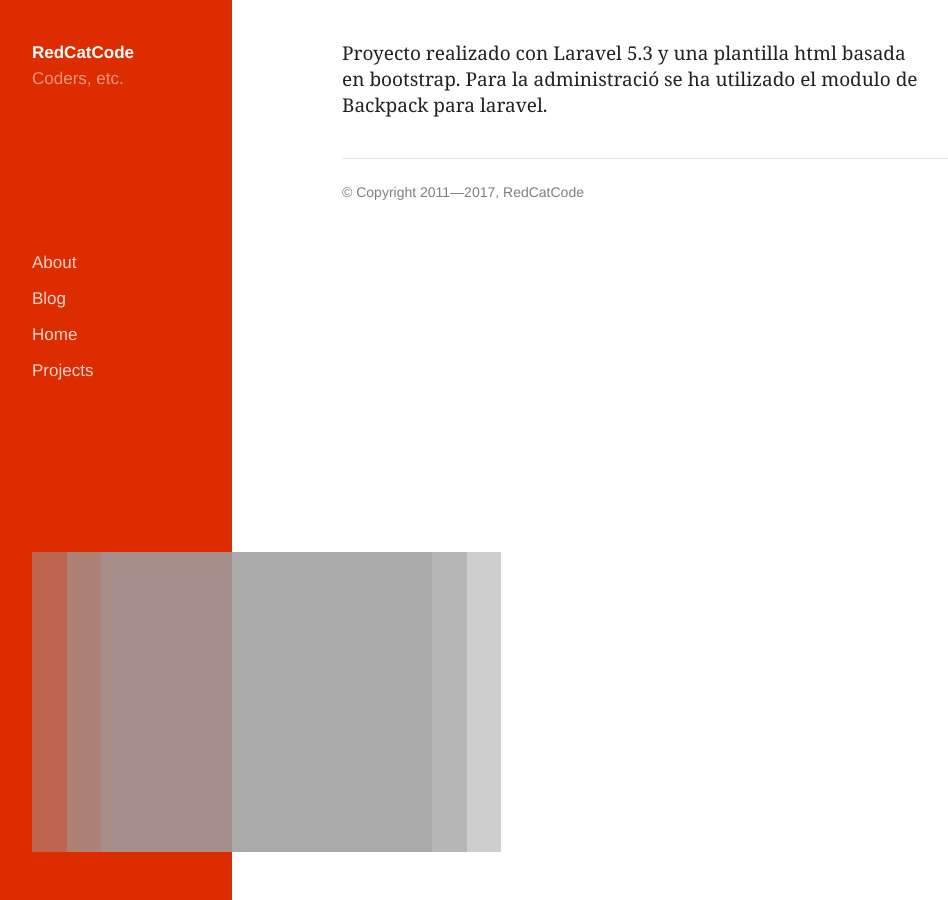
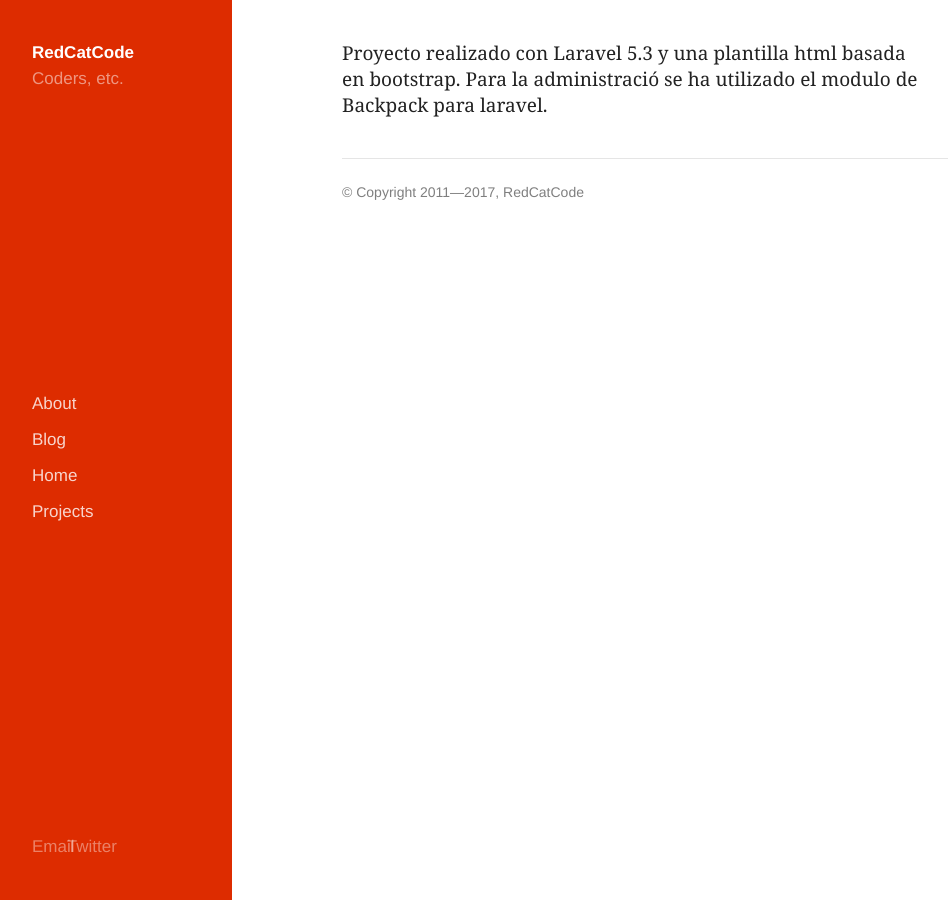
Before and after one commit to ewiggin/redcatcode-website, a Jekyll site: the page built from _projects/obres-i-serveis-carmelo.markdown, in a window 1280 px wide. Shown: the whole page, without its empty margins (8-956 px from the left). Built offline with Jekyll 4.4.1, drawn with Linux system fonts in a browser that asks for light colours; some web fonts are replaced.

Commit message:
new updates

```diff
--- a/_includes/header.html
+++ b/_includes/header.html
@@ -17,12 +17,11 @@
       </a>
       <nav role="main">
         {% for page in site.pages %}
-            <a href="{{page.url}}">{{page.title}}</a>
+            <a href="{{page.url  | relative_url }}">{{page.title}}</a>
         {% endfor %}
       </nav>
       <ul class="social">
-          <li><a href="mailto:mario@redcatcode.com"><img src="/images/mail.svg" alt="Email"></a></li>
-          <li><a href="http://instagram.com/frankchimero"><img src="/images/instagram.svg" alt="Instagram"></a></li>
-          <li><a href="http://twitter.com/frank_chimero"><img src="/images/twitter.svg" alt="Twitter"></a></li>
+          <li><a href="mailto:mario@redcatcode.com">Email</li>
+          <li><a href="http://twitter.com/frank_chimero">Twitter</a></li>
       </ul>
     </header>
--- a/_layouts/projects.html
+++ b/_layouts/projects.html
@@ -1,14 +1,14 @@
 {% include header.html %}
   <article>
     <header>
-      <a href="/projects/"><h2>Proyectos</h2></a>
+      <a href="{{ page.url | relative_url }}"><h2>Proyectos</h2></a>
       Estoy disponible para nuevos proyectos a partir de Marzo 2017
     </header>
     <div class="projectlist">
       {% for project in site.projects %}
         <div class="item">
           <a href="{{project.url}}">
-            <img src="{{project.image}}" alt="NPR Music">
+            <img src="{{project.image}}" alt="{{project.title}}">
             <span>{{project.title}}</span>
           </a>
         </div>
--- a/_projects/obres-i-serveis-carmelo.markdown
+++ b/_projects/obres-i-serveis-carmelo.markdown
@@ -3,7 +3,7 @@
 date: 2017-02-24 16:30:00 +01:00
 categories:
 - web
-Cover Image: "/uploads/Obres%20i%20Serveis%20Carmelo.png"
+image: "/uploads/Obres%20i%20Serveis%20Carmelo.png"
 Sarts at: 2015-02-01 00:00:00 +01:00
 Ends at: 2017-02-24 00:00:00 +01:00
 layout: default
```
Also changed, not shown: 1 other file.
